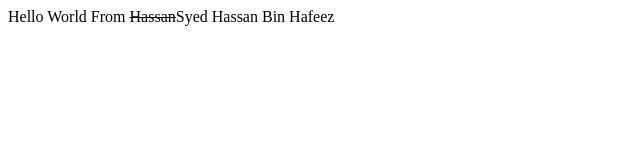
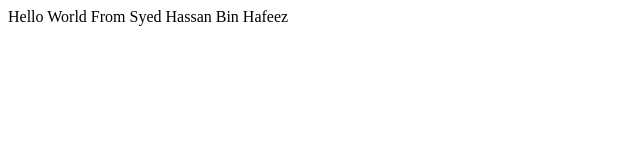
Before and after one commit to syedhassanhafeez/bootcamp2020, a plain HTML site: page index.html in a window 1280 px wide. Shown: the full height of the page, 0-640 px from the left. Drawn offline with Linux system fonts and the light colour scheme.

Commit message:
another update index.html

```diff
--- a/index.html
+++ b/index.html
@@ -2,10 +2,10 @@
 <html lang="en">
 <head>
 
-    <title>First Example</title>
+    <title>FIRST DOCUMENT</title>
 </head>
 <body>
-    <div>Hello World From <s>Hassan</s>Syed Hassan Bin Hafeez</div>
+    <div>Hello World From Syed Hassan Bin Hafeez</div>
 
 </body>
 </html>
```
